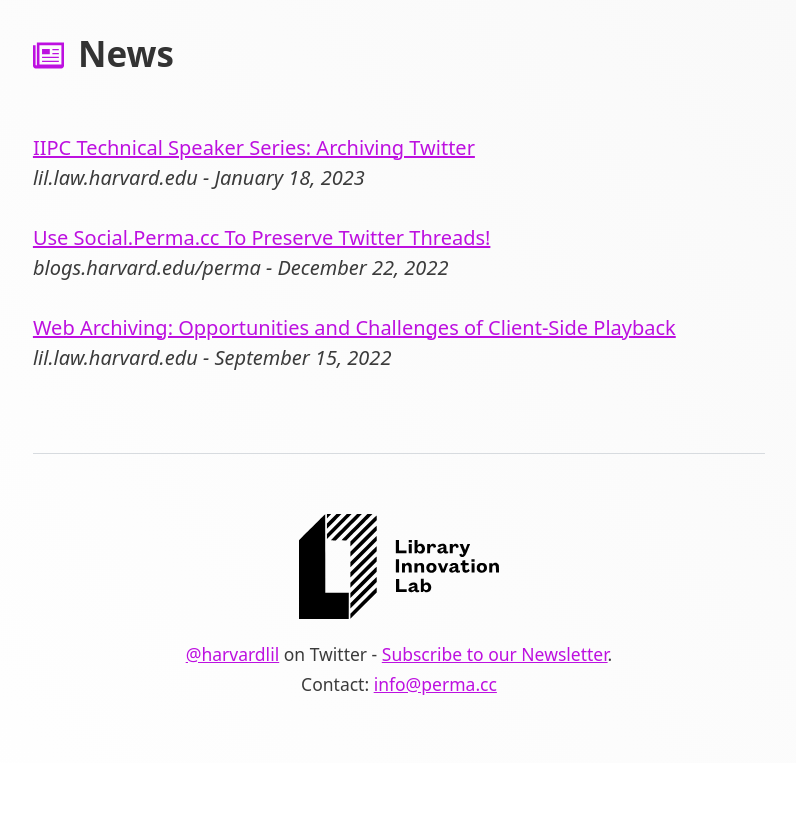
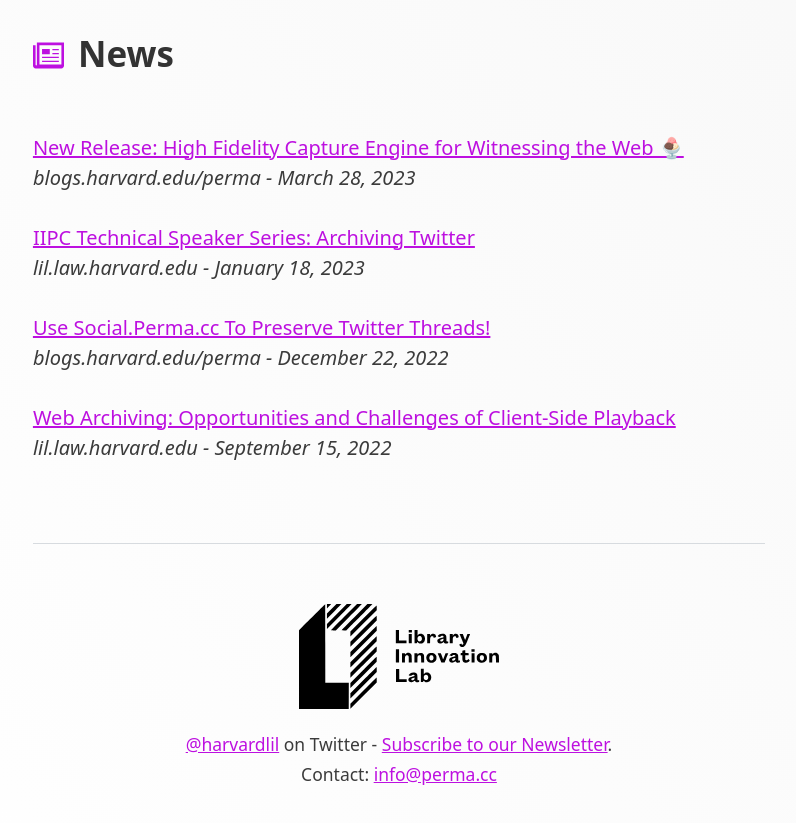
Before and after one commit to harvard-lil/tools.perma.cc, a plain HTML site: page public/index.html in a window 1280 px wide. Shown: the part 2380-3203 px from the top of the page, without its empty margins (241-1037 px from the left). Before the commit the page ends 3143 px from the top, so only its background shows below. Drawn offline with Linux system fonts and the light colour scheme.

Commit message:
News: Scoop release

```diff
--- a/public/index.html
+++ b/public/index.html
@@ -221,6 +221,11 @@
         </h2>
 
         <p>
+          <a href="https://blogs.harvard.edu/perma/2023/03/28/867/">New Release: High Fidelity Capture Engine for Witnessing the Web 🍨</a>
+          <em>blogs.harvard.edu/perma - March 28, 2023</em>
+        </p>
+
+        <p>
           <a href="https://lil.law.harvard.edu/blog/2023/01/18/thread-keeper-iipc-webinar/">IIPC Technical Speaker Series: Archiving Twitter</a><br>
           <em>lil.law.harvard.edu - January 18, 2023</em>
         </p>
```
